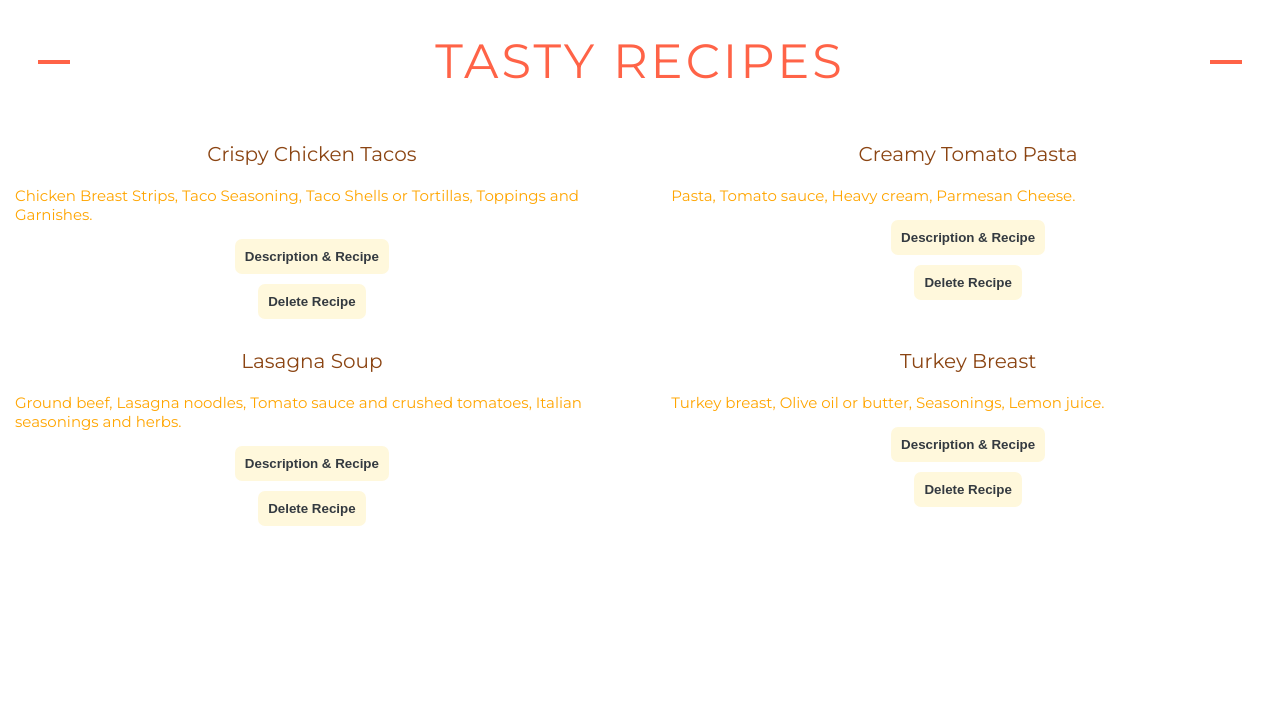
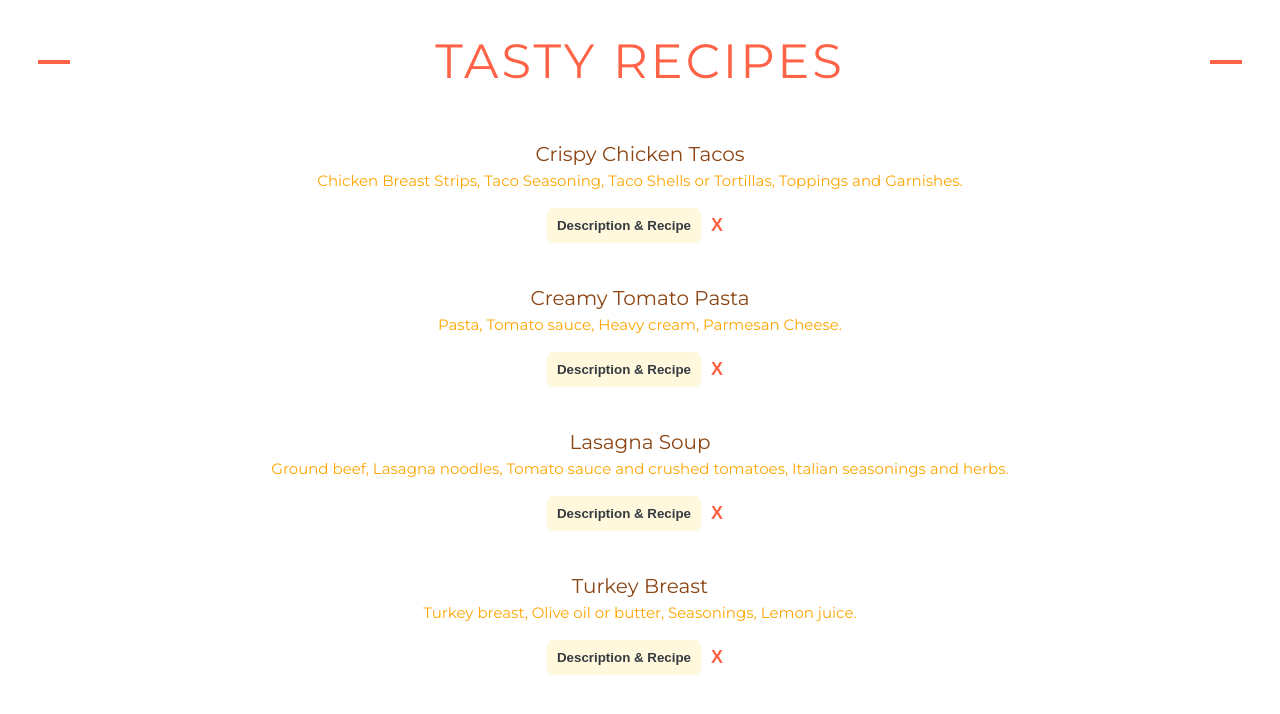
Before and after one commit to Tala-cmd/react-recipe-book, a React (Vite) app: page / in a window 1280 px wide. Shown: the top 714 px of the page. Built offline with nearby package versions, Linux system fonts and the light colour scheme.

Commit message:
static-section

```diff
--- a/src/components/ListRecipes.jsx
+++ b/src/components/ListRecipes.jsx
@@ -4,7 +4,7 @@ import Recipes from './Recipes'
 function ListRecipes({ data }) {
   return (
     <div>
-      <ul className='food'>
+      <ul>
         {data.map((recipes)=>
         <Recipes recipes={recipes} key={recipes.id} /> )}
       </ul>
--- a/src/components/Recipes.jsx
+++ b/src/components/Recipes.jsx
@@ -9,11 +9,8 @@ function Recipes({ recipes }) {
       <h3>{recipes.ingredients}</h3>
 
       <div className='container'>
-        <button onClick={()=> setShowDescription(!showDescription) }>Description & Recipe</button>
-      </div>
-
-      <div className='edit-delete-buttons'>
-        <button>Delete Recipe</button>
+        <button className='button-1' onClick={()=> setShowDescription(!showDescription) }>Description & Recipe</button>
+        <button className='button-2'>X</button>
       </div>
 
     {showDescription &&
--- a/src/index.css
+++ b/src/index.css
@@ -1,43 +1,43 @@
-@import url('https://fonts.googleapis.com/css2?family=Montserrat:wght@400;700&display=swap');
+@import url("https://fonts.googleapis.com/css2?family=Montserrat:wght@400;700&display=swap");
 
-body{
-  font-family: 'Montserrat', sans-serif;
+body {
+  font-family: "Montserrat", sans-serif;
   margin: 0;
   padding: 0;
   box-sizing: border-box;
 }
 
-ul{
+ul {
   list-style: none;
-  margin:15px;
-  padding:0;
+  margin: 15px;
+  padding: 0;
 }
 
-li{
-  margin:0;
-  padding:0;
+li {
+  margin: 0;
+  padding: 0;
 }
 
 .header h1 {
-  color: #FF6347;
+  color: #ff6347;
   text-transform: uppercase;
   text-align: center;
   font-size: 3rem;
   font-weight: 300;
   letter-spacing: 3px;
   position: relative;
-  display:flex;
+  display: flex;
   justify-content: center;
   display: block;
 }
 
 .header h1::before,
 .header h1::after {
-  content: '';
+  content: "";
   display: block;
   height: 4px;
   width: 2rem;
-  background-color: #FF6347;
+  background-color: #ff6347;
   position: absolute;
   top: calc(50% - 1px);
 }
@@ -50,39 +50,41 @@ li{
   right: 3%;
 }
 
-.food{
+/* .food {
   list-style: none;
   display: grid;
   grid-template-columns: 1fr 1fr;
-  column-gap: 5%
+  column-gap: 5%;
+} */
+
+.recipe{
+display: grid;
+margin-bottom:20px;
 }
 
-.recipe p{
-  color:  #8B4513;
+.recipe p {
+  color: #8b4513;
+  margin-bottom:-10px;
   font-size: 20px;
   text-align: center;
   font-weight: 400;
 }
 
-.recipe h3{
-  color:  #FFA500 ;
+.recipe h3 {
+  color: #ffa500;
   font-size: 15px;
-  text-align: start;
+  text-align: center;
   font-weight: 400;
 }
 
-.container, .edit-delete-buttons{
-display: flex;
-justify-content: center;
-align-items: center;
+.container {
+  display: flex;
+  justify-content: center;
+  align-items: center;
 }
 
-.edit-delete-buttons{
-  margin:10px;
-}
-
-button{
-  background-color:  #FFF8DC;
+.button-1 {
+  background-color: #fff8dc;
   color: #343a40;
   padding: 10px;
   border: none;
@@ -92,24 +94,39 @@ button{
   transition: 0.3s;
 }
 
-button:hover {
-  background-color:  #D3E1AB;
+.button-1:hover {
+  background-color: #d3e1ab;
 }
 
-.recipe-description{
-background-color: #FDF5E6;
-padding:10px;
-margin:10px;
+.button-2 {
+  border: none;
+  background: none;
+  color: #ff6347;
+  padding: 10px;
+  font-weight: bold;
+  font-size: 18px;
+  cursor: pointer;
+  transition: 0.3s;
 }
 
-.recipe-description img{
-  width: 100%;
-  margin-top:20%;
+.button-2:hover {
+  color: #ef3514;
 }
 
-.recipe-description h5{
-  color:  #887551 ;
+.recipe-description {
+  background-color: #fdf5e6;
+  padding: 10px;
+  margin: 10px;
+}
+
+.recipe-description img {
+  width: 100%;
+
+}
+
+.recipe-description h5 {
+  color: #887551;
   font-size: 15px;
-  text-align: start;
+  text-align: center;
   font-weight: 400;
 }
```
